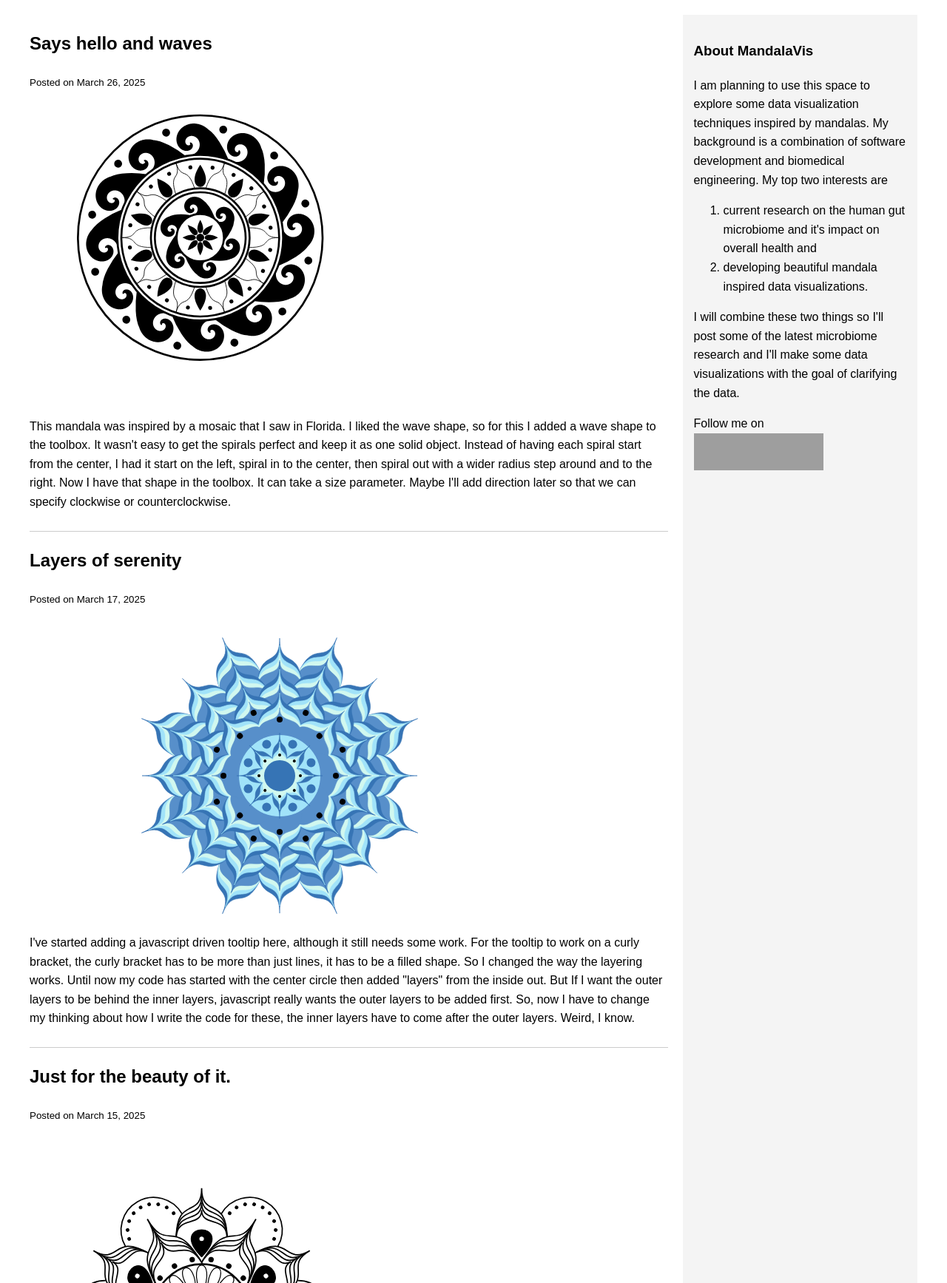
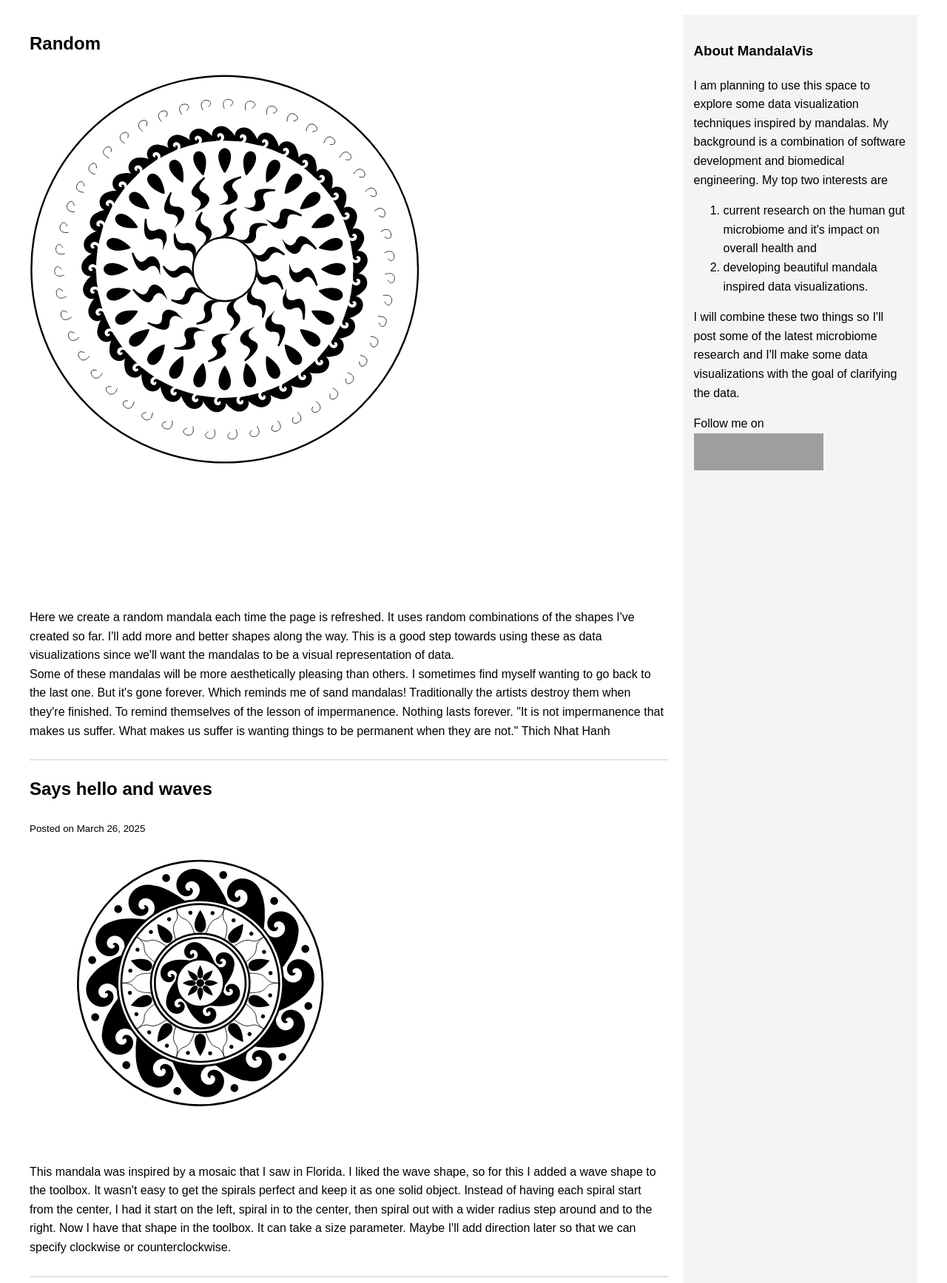
Before and after one commit to mbsmrtic/mandalavis, a Flask app: page / in a window 1280 px wide. Shown: the part 185-1920 px from the top of the page at 74% size. Run offline with Flask 3, Linux system fonts and the light colour scheme; grey boxes are pictures that could not be loaded.

Commit message:
standardizing shapes, added random mandala

```diff
--- a/static/js/mandalas/mandala1.js
+++ b/static/js/mandalas/mandala1.js
@@ -19,32 +19,32 @@ mandala.addShape(curlyBracket);
 // Dots
 var dotShape = new DotShape({
     x: curlyBracket.bracketStartX,
-    y: curlyBracket.curveOutY,
+    y: curlyBracket.curveOutY + 2.5,
     howMany: 8,
-    width: 2
+    width: 2.5
 });
 mandala.addShape(dotShape);
 
 dotShape = new DotShape({
     x: curlyBracket.x,
-    y: curlyBracket.curveInY,
+    y: curlyBracket.curveInY + 2.5,
     howMany: 8,
-    width: 2
+    width: 2.5
 });
 mandala.addShape(dotShape);
 
 dotShape = new DotShape({
     x: curlyBracket.bracketEndX,
-    y: curlyBracket.curveOutY,
+    y: curlyBracket.curveOutY + 2.5,
     howMany: 8,
-    width: 2
+    width: 2.5
 });
 mandala.addShape(dotShape );
 
 var dropletShape = new DropletShape({
     x: mandala.centerX,
     y: mandala.centerY - mandala.outerR,
-    length: 30,
+    length: 26,
     width: 10,
     angleStart: 22.5,
     howMany: 8
--- a/static/js/mandalas/mandala2.js
+++ b/static/js/mandalas/mandala2.js
@@ -21,25 +21,25 @@ mandala.addShape(curlyBracket);
 // Dots
 var dotShape = new DotShape({
     x: curlyBracket.bracketStartX,
-    y: curlyBracket.curveOutY,
+    y: curlyBracket.curveOutY + 2.5,
     howMany: 8,
-    width: 2
+    width: 2.5
 });
 mandala.addShape(dotShape);
 
 dotShape = new DotShape({
     x: curlyBracket.x,
-    y: curlyBracket.curveInY,
+    y: curlyBracket.curveInY + 2.5,
     howMany: 8,
-    width: 2
+    width: 2.5
 });
 mandala.addShape(dotShape);
 
 dotShape = new DotShape({
     x: curlyBracket.bracketEndX,
-    y: curlyBracket.curveOutY,
+    y: curlyBracket.curveOutY + 2.5,
     howMany: 8,
-    width: 2
+    width: 2.5
 });
 mandala.addShape(dotShape);
 
@@ -47,7 +47,7 @@ mandala.addShape(dotShape);
 var dropletShape = new DropletShape({
     x: mandala.centerX,
     y: mandala.centerY - mandala.outerR,
-    length: 30,
+    length: 26,
     width: 10,
     angleStart: 22.5,
     howMany: 8
@@ -65,8 +65,8 @@ var swirlShape = new SwirlShape({
 });
 mandala.addShape(swirlShape);
 mandala.addShape(new DotShape({
-    x: mandala.centerX + 2.5, y: swirlY - 2.5,
-    width: 2,
+    x: mandala.centerX + 2.5, y: swirlY,
+    width: 2.5,
     howMany: 8
 }));
 
--- a/static/js/mandalas/mandala3.js
+++ b/static/js/mandalas/mandala3.js
@@ -43,24 +43,24 @@ function addRowOfCircles(yStartOffset, r, color, count) {
 }
 
 
-var r = 2;
+var r = 2.5;
 const countOfCircles = 35;
 // green shapes
-addRowOfCircles(r, r, "#37653A", countOfCircles);
-r = 2.5;
+addRowOfCircles(r - 3, r, "#37653A", countOfCircles);
+r = 3;
 // yellow shapes
-addRowOfCircles(3 * r, r, "#FDCC0D", countOfCircles);
+addRowOfCircles(1.5 * r, r, "#FDCC0D", countOfCircles);
 // blue shapes
-addRowOfCircles(5.5 * r, r, "#2E2B89", countOfCircles + 2);
+addRowOfCircles(3.5 * r, r, "#2E2B89", countOfCircles + 2);
 // bright green
-addRowOfCircles(8 * r, r, "rgb(98, 180, 103", countOfCircles - 5);
+addRowOfCircles(5.5 * r, r, "rgb(98, 180, 103", countOfCircles - 5);
 
 // #ced7d8
 // #ff6b6b
 // #118ab2
-r = 3
+r = 4 //3.5
 // purple
-addRowOfCircles(10.5 * r, r, "#69359C", countOfCircles + 7);
+addRowOfCircles(7 * r, r, "#69359C", countOfCircles + 7);
 
 // #006B3C green
 // #69359C purple
--- a/static/js/mandalas/mandala4.js
+++ b/static/js/mandalas/mandala4.js
@@ -46,7 +46,7 @@ mandala.addElement("circle", {
 const dropletShape = new DropletShape({
     x: mandala.centerX + 2,
     y: mandala.centerY - 39,
-    length: 25,
+    length: 21,
     width: 10,
     howMany: 10,
 });
--- a/static/js/mandalas/mandala5.js
+++ b/static/js/mandalas/mandala5.js
@@ -34,8 +34,8 @@ for (var i = 0; i < 4; i++) {
 // dots over those Curly Brackets
 mandala.addShape(new DotShape({
     x: mandala.centerX + mandala.outerR + 3,
-    y: mandala.centerY,
-    width: 1.5,
+    y: mandala.centerY + 2,
+    width: 2,
     color: "black",
     howMany: 18
 }));
@@ -45,12 +45,12 @@ mandala.addShape(new DotShape({
 // Arcs
 var w = 18;
 var l = 18;
-var xStart = mandala.centerX - w;
+var xStart = mandala.centerX; //- w;
 var yStart = mandala.centerY - mandala.outerR - 26;
 mandala.addShape(new ArcShape({
     x: xStart,
     y: yStart,
-    width: w,
+    width: w * 2,
     length: l,
     color: "black",
     howMany: 6,
@@ -58,6 +58,7 @@ mandala.addShape(new ArcShape({
 }, {'stroke': 'black', 'stroke-width': .7}));
 
 // Dots inside the arcs
+xStart -= w;
 let currentX = xStart;
 let currentY = yStart;
 w = w * 4;
@@ -68,9 +69,9 @@ for (let i=10; i < 180; i+=20) {
 
     mandala.addShape(new DotShape({
         x: currentX,
-        y: currentY,
+        y: currentY + 1,
         color: "black",
-        width: 1,
+        width: 1.25,
         howMany: 6,
         angleStart: 30
         }));
@@ -79,7 +80,7 @@ for (let i=10; i < 180; i+=20) {
 mandala.addShape(new DropletShape({
     x: mandala.centerX, // + mandala.innerR,
     y: mandala.centerY - mandala.innerR,
-    length: mandala.outerR - mandala.innerR + 5,
+    length: mandala.outerR - mandala.innerR + 1,
     width: 10,
     angleStart: 0,
     howMany: 18
@@ -89,13 +90,13 @@ mandala.addShape(new DropletShape({
     x: mandala.centerX,
     y: mandala.centerY - mandala.outerR - 4,
     width: 20,
-    length: 20,
+    length: 16,
     howMany: 6
 }, { fill: "black", stroke: "black", 'stroke-width': .5}));
 mandala.addShape(new DotShape({
     x: mandala.centerX + mandala.outerR + 14,
-    y: mandala.centerY,
-    width: 1.5,
+    y: mandala.centerY + 2,
+    width: 1.9,
     color: "white",
     angleStart: 30,
     howMany: 6
--- a/static/js/mandalas/mandala6.js
+++ b/static/js/mandalas/mandala6.js
@@ -26,15 +26,15 @@ for (var layer=5; layer >= 0; layer--) {
 
 mandala.addShape(new DotShape({
     x: mandala.centerX,
-    y: mandala.centerY - mandala.outerR - 11,
-    width: 2,
+    y: mandala.centerY - mandala.outerR - 8.5,
+    width: 2.5,
     howMany: 8,
 }));
 
 mandala.addShape(new DotShape({
     x: mandala.centerX,
-    y: mandala.centerY - mandala.outerR - 19,
-    width: 2,
+    y: mandala.centerY - mandala.outerR - 16.5,
+    width: 2.5,
     howMany: 8,
     angleStart: 22.5,
 }));
@@ -72,16 +72,16 @@ mandala.addShape(new CurlyBracket({
 
 mandala.addShape(new DotShape({
     x: mandala.centerX,
-    y: mandala.centerY - mandala.outerR + 4,
-    width: 3,
+    y: mandala.centerY - mandala.outerR + 8,
+    width: 3.75,
     color: "#3674B5",
     howMany: howMany,
     angleStart: 22.5
 }))
 mandala.addShape(new DotShape({
     x: mandala.centerX,
-    y: mandala.centerY - mandala.innerR - 4,
-    width: 1,
+    y: mandala.centerY - mandala.innerR - 3,
+    width: 1.2,
     howMany: 8,
 }));
 
--- a/static/js/mandalas/mandala7.js
+++ b/static/js/mandalas/mandala7.js
@@ -8,7 +8,7 @@ import { CurlyBracket } from "/static/js/shapes/curlybracket.js";
 let mandala = new Mandala("mandala7");
 mandala.innerR = 12;
 
-// outermost circles
+// outermost circle
 mandala.addElement("circle", {
     cx: mandala.centerX,
     cy: mandala.centerY,
@@ -25,8 +25,8 @@ mandala.addShape(new WaveShape({
 }));
 mandala.addShape(new DotShape({
     x: mandala.centerX,
-    y: mandala.centerY - 56,
-    width: 2,
+    y: mandala.centerY - 53.5,
+    width: 2.5,
     angleStart: 12,
     howMany: 12,
 }));
@@ -58,8 +58,8 @@ mandala.addShape(new CurlyBracket({
 }, { fill: 'white'}));
 mandala.addShape(new DotShape({
     x: mandala.centerX,
-    y: mandala.centerY - 36,
-    width: 1,
+    y: mandala.centerY - 34.75,
+    width: 1.25,
     angleStart: 10,
     howMany: 20,
 }));
@@ -71,7 +71,7 @@ mandala.addCenteredCircle(25);
 mandala.addShape(new DropletShape({
     x: mandala.centerX,
     y:mandala.centerY - 37,
-    length: -15, width: 10,
+    length: -19, width: 10,
     howMany: 10,
 }));
 
@@ -87,9 +87,9 @@ mandala.addShape(new WaveShape({
 // Create inner circle
 mandala.addCenteredCircle(mandala.innerR, 'black', 'white');
 // flower shape in the center
-mandala.addShape(new DotShape({width: 2, x: mandala.centerX, y: mandala.centerY}));
+mandala.addShape(new DotShape({width: 2.5, x: mandala.centerX, y: mandala.centerY + 2.5}));
 mandala.addShape(new DropletShape({
     x: mandala.centerX, y: mandala.centerY - 9,
-    length: -9, width: 5,
+    length: -13, width: 5,
     howMany: 8
 }));
--- a/static/js/mandalas/mandalarandom.js
+++ b/static/js/mandalas/mandalarandom.js
@@ -11,54 +11,89 @@ import { SpiralShape } from "/static/js/shapes/spiral.js";
 import { CurlyBracket } from "/static/js/shapes/curlybracket.js";
 import { Mandala } from "/static/js/mandala.js";
 
-let mandala = new Mandala("mandalarandom");
+let mandala = new Mandala("mandalarandom", 110, 90);
 
-let makeShapFns = [
+function dot(shapeArgs) {
+    shapeArgs['width'] = shapeArgs['width'] / 2;
+    return new DotShape(shapeArgs);
+}
+
 function droplet(shapeArgs) {
     shapeArgs['length'] = 15;
     return new DropletShape(shapeArgs);
-    },
+}
+
 function curlybracket(shapeArgs) {
     return new CurlyBracket(shapeArgs);
-    },
+}
 function spiral(shapeArgs) {
     return new SpiralShape(shapeArgs);
-    },
-    // function arc() {
-
-    // },
-    function dot(shapeArgs) {
-        shapeArgs['width'] = shapeArgs['width'] / 2;
-        return new DotShape(shapeArgs);
-    },
-    // function betweenDotsDot() {
-
-    // },
+}
+function betweenDotsDot(shapeArgs) {
+    var dotShape = dot(shapeArgs);
+    mandala.addShape(dotShape);
+    return new BetweenDotsDotShape(dotShape);
+}
 function wave(shapeArgs) {
+    shapeArgs['width'] = shapeArgs['width'] + 3;
     return (new WaveShape(shapeArgs));
 }
+function arc(shapeArgs) {
+    return (new ArcShape(shapeArgs));
+}
+function palmtree(shapeArgs) {
+    return (new PalmTreeShape(shapeArgs));
+}
+
+function s(shapeArgs) {
+    return (new SShape(shapeArgs));
+}
+
+function scurve(shapeArgs) {
+    return (new SCurve(shapeArgs));
+}
+
+function swirl(shapeArgs) {
+    return (new SwirlShape(shapeArgs));
+}
+
+let makeShapFns = [
+    droplet, curlybracket, spiral, dot, betweenDotsDot, wave, arc, palmtree, s, scurve, swirl
 ];
 
 function howMany(r, width) {
     const circumference = 2 * Math.PI * r;
-    return Math.floor(circumference / width);
+    var c =  Math.floor(circumference / width);
+    console.log("howMany: " + c);
+    return c;
 }
 
-mandala.addCenteredCircle(10);
-const yHeight = 12;
+function getRandomNumber(min, max) {
+    return Math.floor(Math.random() * (max - min + 1)) + min;
+  };
+
+//outer circle
+mandala.addCenteredCircle(109, 'black', 'white');
+
+let yHeight = 18;
 // If each shape were actually it's proper width we could calculate howMany
 for (let i = 5; i > 0; i--) {
     const randomShapeIndex = Math.floor(Math.random() * makeShapFns.length);
-    let randomWidth = Math.floor(Math.random() * 30);
-    randomWidth = 12;
+    let randomWidth = getRandomNumber(10, 18);
+    console.log(`Random width: ${randomWidth}`);
+
+    //randomWidth = 12;
     let y = i * yHeight;
     let shapeArgs = {
         x: mandala.centerX,
         y: mandala.centerY - y,
         width: randomWidth,
+        length: yHeight - 2,
         howMany: howMany(y, randomWidth)
     }
    let shape = makeShapFns[randomShapeIndex](shapeArgs);
     mandala.addShape(shape);
-    mandala.addCenteredCircle(y, 'black', 'white');
+    mandala.addCenteredCircle(y, 'white', 'white');
 }
+
+mandala.addCenteredCircle(18, 'black', 'white');
--- a/static/js/shapes/arc.js
+++ b/static/js/shapes/arc.js
@@ -3,14 +3,15 @@ import { MandalaShape } from "./mandalashape.js";
 export class ArcShape extends MandalaShape {
     shapeElementTag() { return "path"; }
     shapeElementAttributes() {
-        const pathD = this.moveToString(this.x, this.y) +
+        const radius = this.width / 2;
+        const pathD = this.moveToString(this.x - radius, this.y) +
             this.arcString(
-                this.width, this.length,
+                radius, this.length,
                 0,  //0 = centered, not skewed
                 1,  // 0 = smaller arc
                 1,  // 1 = clockwise
-                this.x + this.width * 2,
-                this.y
+                this.x + radius,  //x end
+                this.y  //y end
             )
         return {
             fill: "none",
--- a/static/js/shapes/dot.js
+++ b/static/js/shapes/dot.js
@@ -5,8 +5,8 @@ export class DotShape extends MandalaShape {
     shapeElementAttributes() {
         return {
             cx: this.x,
-            cy: this.y,
-            r: this.width,
+            cy: this.y - this.width,
+            r: this.width * .8,
             fill: this.color
         }
     }
@@ -14,10 +14,10 @@ export class DotShape extends MandalaShape {
 
 export class BetweenDotsDotShape extends MandalaShape {
     constructor(biggerDot) {
-        var littleR = biggerDot.width / 4;
+        var littleR = biggerDot.width / 5;
         var shapeArgs = {
             x: biggerDot.x,
-            y: biggerDot.y - biggerDot.width + littleR,
+            y: biggerDot.y - biggerDot.width * 2 + littleR * 2,
             width: littleR,
             color: biggerDot.color,
             howMany: biggerDot.howMany,
--- a/static/js/shapes/droplet.js
+++ b/static/js/shapes/droplet.js
@@ -3,7 +3,7 @@ import { MandalaShape } from "./mandalashape.js";
 export class DropletShape extends MandalaShape {
     shapeElementTag() { return "path"; }
     shapeElementAttributes() {
-        const topY = this.y - this.length;
+        const topY = this.y - this.length - 4;
         const pathD = this.moveToString(this.x, this.y) +
             this.curveToString(this.x - this.width, topY, //initialCurve
                 this.x + this.width, topY,  //nextCurve
--- a/static/js/shapes/wave.js
+++ b/static/js/shapes/wave.js
@@ -1,44 +1,47 @@
 import { MandalaShape } from "./mandalashape.js";
 
 export class WaveShape extends MandalaShape {
-    shapeElementTag() { return "path"; }
+    constructor(shapeArgs, svgElementAttributes = {}) {
+        super(shapeArgs, svgElementAttributes);
+        this.startX = this.x - (this.width * .2);
+        this.startY = this.y - (this.width * .19);
+    }
+    thisPoint(i, radiusStep) {
+        let angle = ((i * Math.PI) / 180);
+        let r = i * radiusStep;
+        let y = this.startY + .2 * r * Math.sin(angle);
+        let x = this.startX + .2 * r * Math.cos(angle);
+        return { x, y };
+    }
+        shapeElementTag() { return "path"; }
     shapeElementAttributes() {
         // startX defines the center of the spiral, so we need to
         //   move the center up depending on the width of the shape.
         let width = this.width;
-        const startX = this.x - (width * .2);
-        const startY = this.y - (width * .19);
-
         var pathD = '';
         //We start on the left and create the inner loop
         //toward the center
         let turns = 1.3;
-        let radiusStep = this.width / 360;
+        let radiusStep = width / 360;
         let currentX = 0;
         let currentY = 0;
+        let point = {currentX, currentY};
         let istart = turns * 360;
         for (let i = istart; i > 0; i--) {
-            let angle = ((i * Math.PI) / 180);
-            let r = i * radiusStep;
-            currentY = startY + .2 * r * Math.sin(angle);
-            currentX = startX + .2 * r * Math.cos(angle);
-            pathD += (i === istart ? "M" : " L ") + currentX + ' ' + currentY;
+            point = this.thisPoint(i, radiusStep);
+            pathD += (i === istart ? "M" : " L ") + point.x + ' ' + point.y;
         }
 
         // Here we are at the center and we make the outer loop toward the right
         turns = .9;
         radiusStep = this.width / 150;   //240; //.05;
-        currentX = 0;
-        currentY = 0;
         for (let i = 0; i < turns * 360; i++) {
-            let angle = ((i * Math.PI) / 180);
-            let r = i * radiusStep;
-            currentY = startY + .2 * r * Math.sin(angle);
-            currentX = startX + .2 * r * Math.cos(angle);
-            pathD += " L " + currentX + ' ' + currentY + ' ';
-            // pathD += (i === 0 ? "M" : " L ") + currentX + ' ' + currentY + ' ';
+            point = this.thisPoint(i, radiusStep);
+            pathD += " L " + point.x + ' ' + point.y + ' ';
         }
 
+        currentX = point.x;
+        currentY = point.y;
         pathD += this.curveToString(
             currentX + (.15 * width), currentY + (.1 * width),
             currentX + (.3 * width), currentY + (.35 * width),
--- a/templates/index.html
+++ b/templates/index.html
@@ -5,12 +5,9 @@
 <body>
     <div class="container">
         <div class="content">
-            <!-- <article id="article10">
-                <h2>Random</h2>
-                <p><small></small></p>
-                <svg id="mandala8" width="600" height="400" viewBox="0 00 192 150" fill="none" xmlns="http://www.w3.org/2000/svg">
-                </svg>
-                </article> -->
+            <article id="article10">
+                {% include 'posts/post9.html' %}
+                </article>
             <article id="article9">
                 {% include 'posts/post8.html' %}
             </article>
--- /dev/null
+++ b/templates/posts/post9.html
@@ -0,0 +1,19 @@
+<h2>Random</h2>
+<p><small></small></p>
+<svg id="mandalarandom" width="700" height="700" viewBox="0 00 292 250" fill="none" xmlns="http://www.w3.org/2000/svg">
+</svg>
+<p>Here we create a random mandala each time the page is refreshed.
+    It uses random combinations of the shapes I've created so far. I'll add more
+    and better shapes along the way. This is a good step towards using these
+    as data visualizations since we'll want the mandalas to be a visual representation
+    of data. </br>
+    Some of these mandalas will be more aesthetically pleasing than others.
+    I sometimes find myself wanting to go back to the last one. But it's gone
+    forever. Which reminds me of sand mandalas! Traditionally the artists
+    destroy them when they're finished. To remind themselves of the lesson
+    of impermanence. Nothing lasts forever.
+    "It is not impermanence that makes us suffer.
+    What makes us suffer is wanting things to be permanent when they are not."
+    Thich Nhat Hanh
+</p>
+<script src="/static/js/mandalas/mandalarandom.js" type="module" defer></script>
--- a/templates/posts/postrandom.html
+++ /dev/null
@@ -1,6 +0,0 @@
-<h2>Random</h2>
-<p><small></small></p>
-<svg id="mandalarandom" width="600" height="600" viewBox="0 00 192 150" fill="none" xmlns="http://www.w3.org/2000/svg">
-</svg>
-<p>Random mandala - refresh the page to create a new random mandala.</p>
-<script src="static/js/mandalas/mandalarandom.js" type="module" defer></script>
```
Lines whose indentation alone changed are shown as unchanged.
